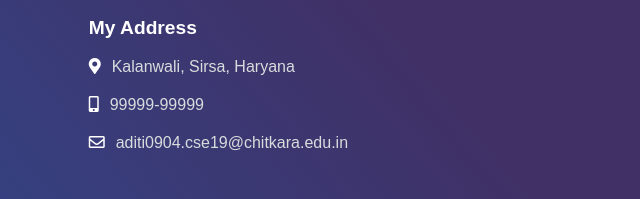
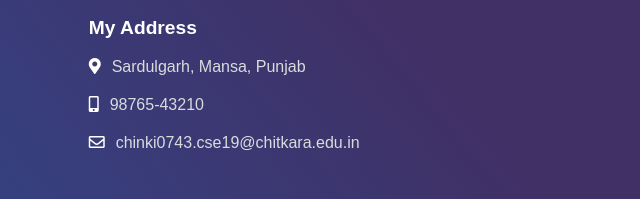
Before and after one commit to Chinki17/Resume_demo_cn, a plain HTML site: page index.html in a window 1280 px wide. Shown: the part 4475-4674 px from the top of the page, 628-1268 px from the left. Drawn offline with Linux system fonts and the light colour scheme.

Commit message:
Update index.html

```diff
--- a/index.html
+++ b/index.html
@@ -340,15 +340,15 @@
                     <h3> My Address </h3>
                     <div class="my-details-info-container">
                         <i class="fas fa-map-marker-alt"></i>
-                        <span>Kalanwali, Sirsa, Haryana</span>
+                        <span>Sardulgarh, Mansa, Punjab</span>
                     </div>
                     <div class="my-details-info-container">
                         <i class="fas fa-mobile-alt"></i>
-                        <span>99999-99999</span>
+                        <span>98765-43210</span>
                     </div>
                     <div class="my-details-info-container">
                         <i class="far fa-envelope"></i>
-                        <span>aditi0904.cse19@chitkara.edu.in</span>
+                        <span>chinki0743.cse19@chitkara.edu.in</span>
                     </div>
                 </div>
             </div>
```
